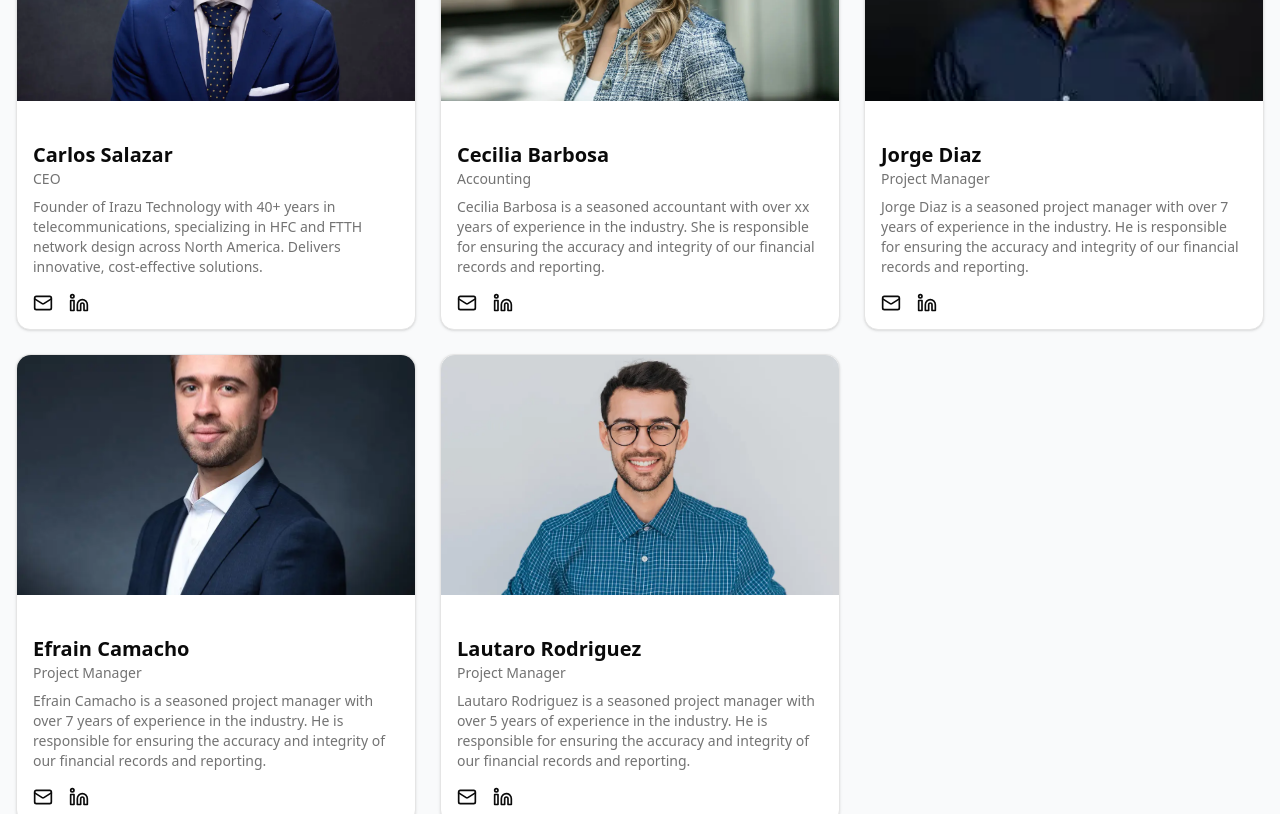
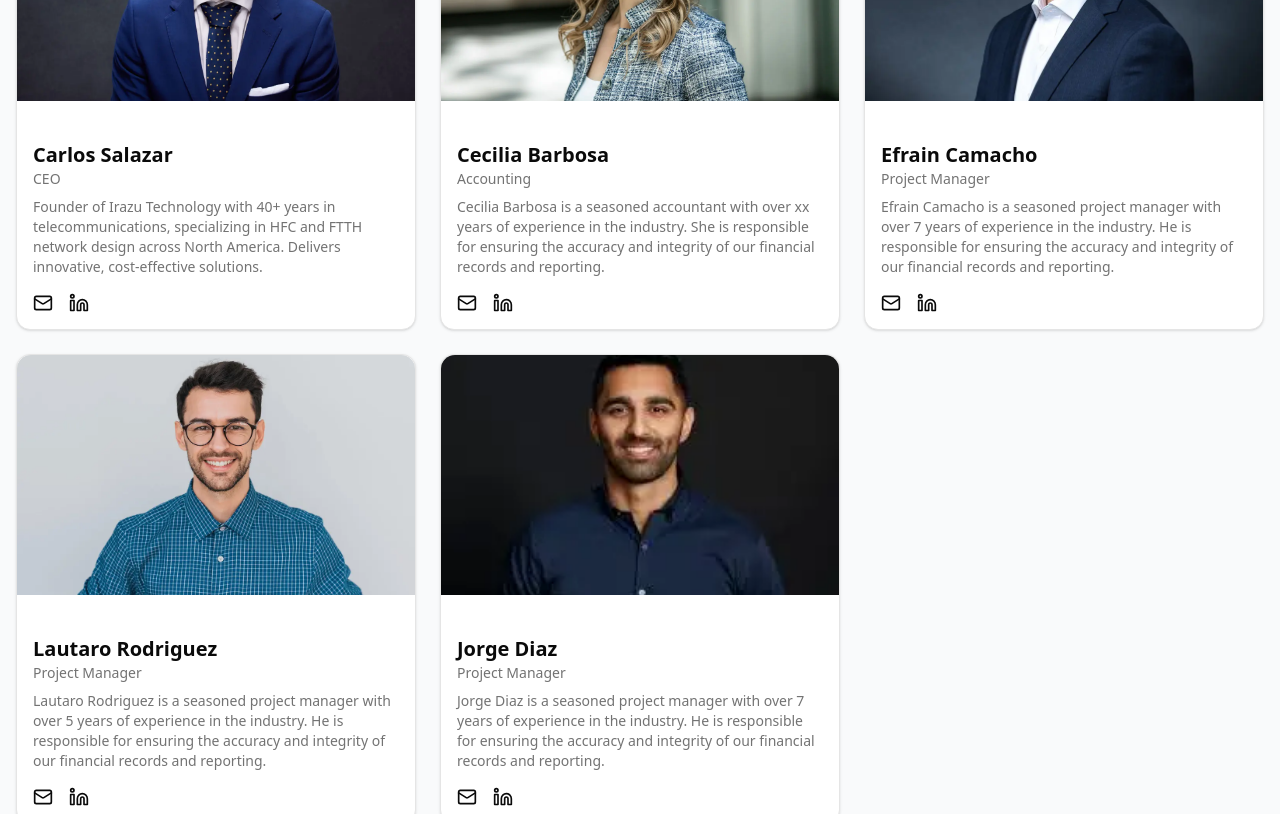
Before and after one commit to Yoryoboy/irazuwebts, a React (Vite) app: page /about in a window 1280 px wide. Shown: the part 3600-4414 px from the top of the page. Built offline with nearby package versions, Linux system fonts and the light colour scheme.

Commit message:
feat(about): remove “Jorge Diaz” from TeamGrid roster
- Deleted the “Jorge Diaz” member object from the teamMembers array in src/features/about/TeamGrid.tsx
- Cleans up a dangling/invalid entry (extra quote) that could cause a syntax error
- No other team member changes

```diff
--- a/src/features/about/TeamGrid.tsx
+++ b/src/features/about/TeamGrid.tsx
@@ -23,14 +23,6 @@ const teamMembers = [
     email: "cecilia@irazu.tech",
   },
   {
-    name: "Jorge Diaz",
-    position: "Project Manager",
-    bio: "Jorge Diaz is a seasoned project manager with over 7 years of experience in the industry. He is responsible for ensuring the accuracy and integrity of our financial records and reporting.",
-    image: jorge,
-    linkedin: "#",
-    email: "jorge@irazu.tech",
-  },
-  {
     name: "Efrain Camacho",
     position: "Project Manager",
     bio: "Efrain Camacho is a seasoned project manager with over 7 years of experience in the industry. He is responsible for ensuring the accuracy and integrity of our financial records and reporting.",
@@ -45,6 +37,14 @@ const teamMembers = [
     image: lautaro,
     linkedin: "#",
     email: "lautaro@irazu.tech",
+  },
+  {
+    name: "Jorge Diaz",
+    position: "Project Manager",
+    bio: "Jorge Diaz is a seasoned project manager with over 7 years of experience in the industry. He is responsible for ensuring the accuracy and integrity of our financial records and reporting.",
+    image: jorge,
+    linkedin: "#",
+    email: "jorge@irazu.tech",
   },
 ];
 
```
